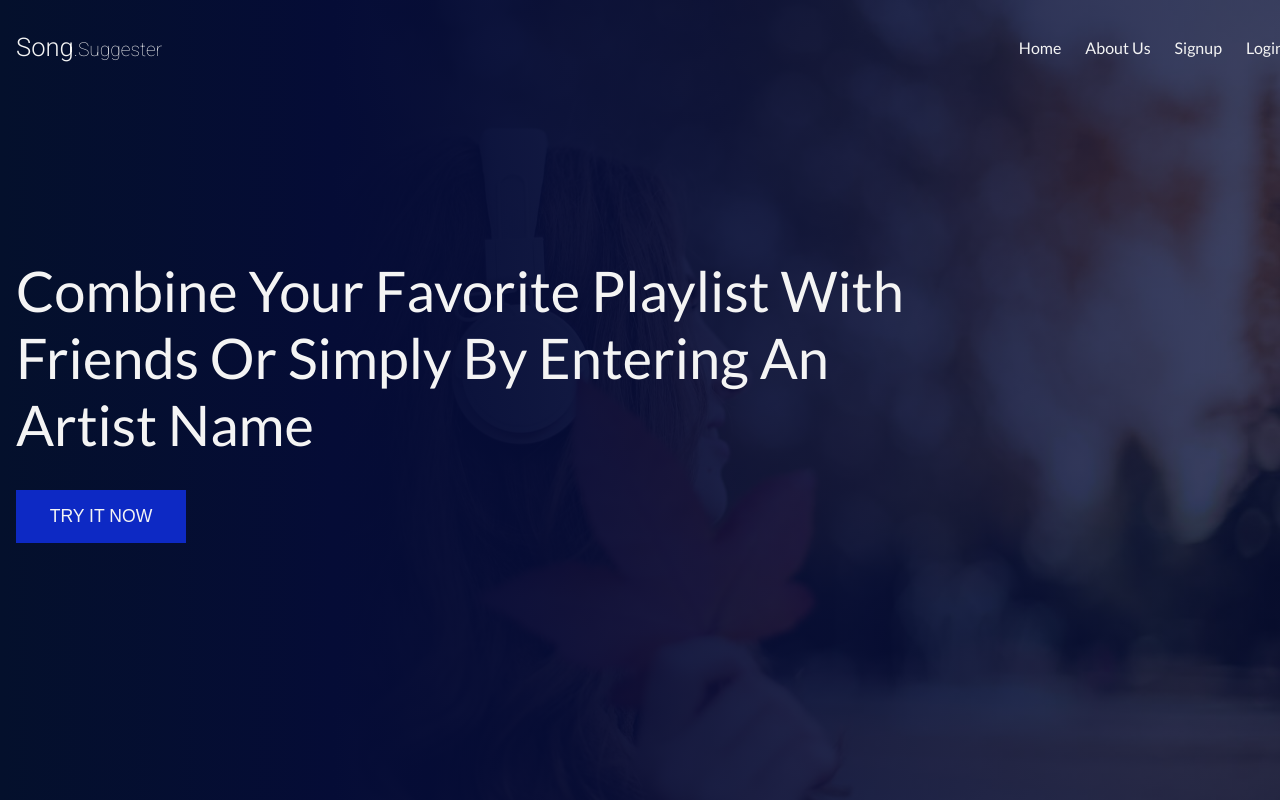
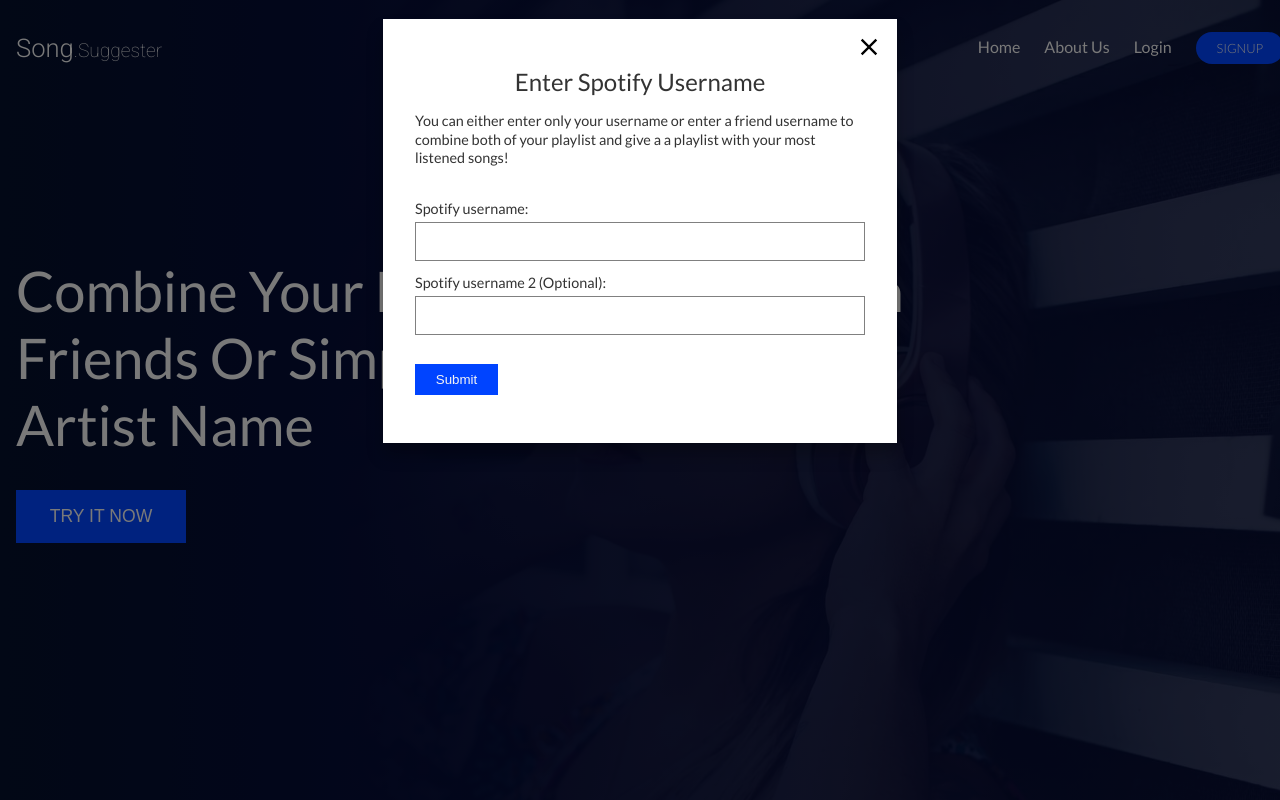
Before and after one commit to spotify-song/front-end, a React (Create React App) app: page / in a window 1280 px wide. Both pictures are taken after a click on the button "TRY IT NOW". Built offline with nearby package versions, Linux system fonts and the light colour scheme.

Commit message:
added form modal

```diff
--- a/package.json
+++ b/package.json
@@ -9,6 +9,7 @@
     "axios": "^0.19.2",
     "react": "^16.13.1",
     "react-dom": "^16.13.1",
+    "react-responsive-modal": "^5.0.2",
     "react-router-dom": "^5.2.0",
     "react-scripts": "3.4.2"
   },
--- /dev/null
+++ b/src/components2/MarketingPage/FormModal.js
@@ -0,0 +1,59 @@
+import React from "react";
+import "react-responsive-modal/styles.css";
+import { Modal } from "react-responsive-modal";
+
+const FormModal = () => {
+  const [open, setOpen] = React.useState(false);
+  return (
+    <div>
+      <button className="button" onClick={() => setOpen(true)}>
+        try it now
+      </button>
+
+      <Modal open={open} onClose={() => setOpen(false)}>
+        <div className="FormModal">
+          <h2>Enter Spotify Username</h2>
+          <p className="form-description">
+            You can either enter only your username or enter a friend username
+            to combine both of your playlist and give a a playlist with your
+            most listened songs!
+          </p>
+          <form>
+            <p>
+              <label htmlFor="username">
+                {/**
+               Spotify username:
+            */}
+                Spotify username:
+                <input
+                  type="text"
+                  name="username"
+                  id="username"
+
+                  // placeholder="Spotify Username"
+                />
+              </label>
+            </p>
+            <p>
+              <label htmlFor="username2">
+                {/**
+               Spotify username 2:
+            */}
+                Spotify username 2 (Optional):
+                <input
+                  type="text"
+                  name="username2"
+                  id="username2"
+                  // placeholder="Spotify Username 2 (Optional)"
+                />
+              </label>
+            </p>
+            <button type="submit">Submit</button>
+          </form>
+        </div>
+      </Modal>
+    </div>
+  );
+};
+
+export default FormModal;
--- a/src/components2/MarketingPage/Header.js
+++ b/src/components2/MarketingPage/Header.js
@@ -1,4 +1,5 @@
 import React from "react";
+import FormModal from "./FormModal";
 
 const Header = () => {
   return (
@@ -8,7 +9,10 @@ const Header = () => {
           combine your favorite playlist with friends or simply by entering an
           artist name
         </h1>
-        <button>try it now</button>
+        {/**
+      <button>try it now</button>
+      */}
+        <FormModal />
       </header>
     </div>
   );
--- a/src/components2/MarketingPage/Navbar.js
+++ b/src/components2/MarketingPage/Navbar.js
@@ -5,7 +5,9 @@ const Navbar = () => {
   return (
     <div className="Navbar">
       <p>
-        Song<span>.suggester</span>
+        <NavLink exact to="/">
+          Song<span>.suggester</span>
+        </NavLink>
       </p>
       <nav>
         <NavLink exact to="/" activeClassName="active">
@@ -14,11 +16,12 @@ const Navbar = () => {
         <NavLink exact to="/about" activeClassName="active">
           about us
         </NavLink>
+
+        <NavLink exact to="/login" activeClassName="active">
+          login
+        </NavLink>
         <NavLink exact to="/signup" activeClassName="active">
           signup
-        </NavLink>
-        <NavLink exact to="/login" activeClassName="active">
-          login
         </NavLink>
       </nav>
     </div>
--- a/src/index.scss
+++ b/src/index.scss
@@ -10,3 +10,4 @@
 @import "./sass2/global";
 @import "./sass2/navbar";
 @import "./sass2/Header";
+@import "./sass2/formModal";
--- a/src/sass2/_Header.scss
+++ b/src/sass2/_Header.scss
@@ -35,7 +35,7 @@
   //     rgba(3, 23, 54, 0) 350%
   //   );
 
-  background: url("../imgs/img1.jpg");
+  background: url("../imgs/img3.jpg");
   background-repeat: no-repeat;
   background-size: cover;
 
@@ -82,7 +82,7 @@
       rgb(0, 0, 3) 0%,
       rgb(4, 16, 44) 0%,
       rgb(5, 12, 54) 26%,
-      rgba(3, 8, 54, 0) 350%
+      rgba(3, 8, 54, 0.1) 350%
     );
   }
   header {
@@ -111,10 +111,18 @@
       font-size: 1.1rem;
       background: rgb(17, 48, 224);
       background: rgb(13, 41, 196);
+      background: #04f;
 
       color: #f4f4f4;
       border: none;
       outline: none;
+      cursor: pointer;
+      transition: background 0.4s ease;
+
+      &:hover {
+        background: rgb(44, 43, 43);
+        background: rgb(39, 38, 38);
+      }
     }
   }
 }
--- /dev/null
+++ b/src/sass2/_formModal.scss
@@ -0,0 +1,76 @@
+.FormModal {
+  //   border: 1px solid red;
+  margin: -1.2rem;
+  //   width: 100%;
+  height: 100%;
+  padding: 2rem;
+  //   background: #f4f4f4;
+  //   background: rgba(3, 8, 54, 0.1);
+  //   background: rgb(39, 38, 38);
+
+  h2 {
+    margin: 1rem 0;
+    text-align: center;
+    font-weight: 400;
+  }
+
+  .form-description {
+    //  border: 1px solid blue;
+    width: 450px;
+    line-height: 1.3;
+    font-size: 0.9rem;
+    //  color: #333;
+  }
+
+  form {
+    //  border: 1px solid red;
+    margin: 2rem 0 1rem;
+    //  color: #333;
+
+    p {
+      // border: 1px solid red;
+      margin-bottom: 0.8rem;
+      // color: #333;
+      label {
+        display: block;
+        font-size: 0.9rem;
+        //   font-weight: 300;
+        //   margin-bottom: 0.5rem;
+
+        input {
+          display: block;
+          margin-top: 0.3rem;
+          width: 100%;
+          padding: 0.6rem 0.3rem;
+          font-size: 1rem;
+          font-weight: 300;
+          outline: none;
+          border: 1px solid grey;
+          color: #333;
+
+          &::placeholder {
+            // font-weight: 100;
+            font-size: 0.9rem;
+            color: rgb(146, 146, 146);
+          }
+        }
+      }
+    }
+
+    button {
+      border: none;
+      background: #04f;
+
+      color: #f4f4f4;
+      padding: 0.5rem 1.3rem;
+      margin-top: 1rem;
+      cursor: pointer;
+
+      transition: background 0.4s ease;
+
+      &:hover {
+        background: rgb(39, 38, 38);
+      }
+    }
+  }
+}
--- a/src/sass2/_global.scss
+++ b/src/sass2/_global.scss
@@ -16,4 +16,10 @@ a {
 
 body {
   font-family: "Lato", sans-serif;
+  color: #333;
 }
+
+button {
+  outline: none;
+  display: inline-block;
+}
--- a/src/sass2/_navbar.scss
+++ b/src/sass2/_navbar.scss
@@ -18,6 +18,10 @@
     font-size: 1.6rem;
     font-family: "Roboto", sans-serif;
 
+    a {
+      color: #f4f4f4;
+    }
+
     span {
       font-size: 1.2rem;
       font-weight: 100;
@@ -31,9 +35,28 @@
     a {
       margin-right: 1.5rem;
       color: #f4f4f4;
+      transition: color 0.4s ease;
+
+      &:hover {
+        color: rgb(167, 165, 165);
+      }
 
       &:last-child {
         margin-right: 0;
+        //   border: 1px solid red;
+        padding: 0.5rem 1.3rem;
+        background: rgb(13, 41, 196);
+        background: #04f;
+        border-radius: 20px;
+        font-weight: lighter;
+        text-transform: uppercase;
+        font-size: 0.8rem;
+        transition: background 0.4s ease;
+
+        &:hover {
+          background: rgb(39, 38, 38);
+          color: #f4f4f4;
+        }
       }
     }
   }
```
Also changed, not shown: 1 other file (tests, documents, lock files or other folders).
